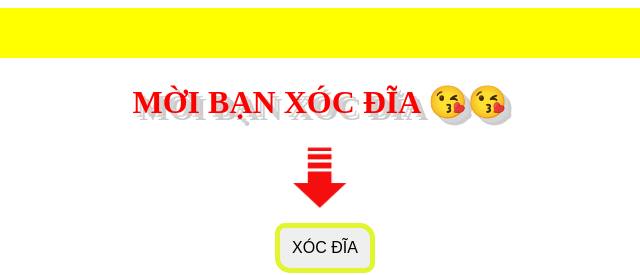
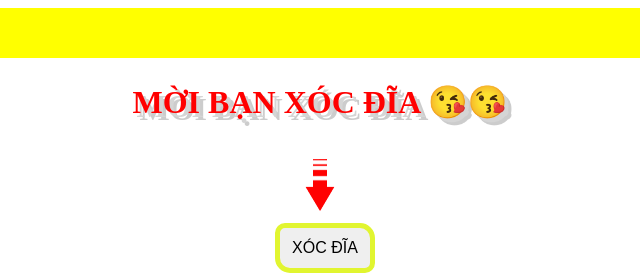
Before and after one commit to HoangPhucPS22805/taixiu.github.io, a plain HTML site: page index.html in a window 1280 px wide. Shown: the top 275 px of the page, 320-960 px from the left. Drawn offline with Linux system fonts and the light colour scheme.

Commit message:
upload site

```diff
--- a/index.html
+++ b/index.html
@@ -258,7 +258,7 @@ img{
     </marquee>
 
     <h1> MỜI BẠN XÓC ĐĨA 😘😘</h1>
-    <div class="images"><img src="images/Arrow-down.gif" alt=""></div>
+    <div class="images"><img src="images/muiten.gif" alt=""></div>
 
 
     <div class="center">
```
Also changed, not shown: images/muiten.gif (added).
